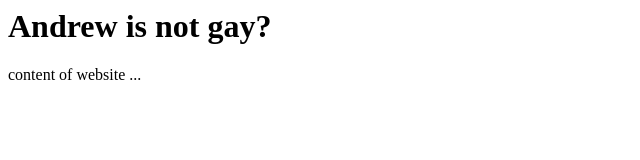
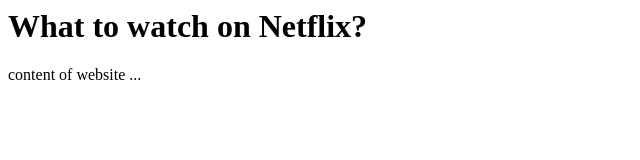
Before and after one commit to Aries9/napp, a plain HTML site: page index.html in a window 1280 px wide. Shown: the whole page, without its empty margins (0-640 px from the left). Drawn offline with Linux system fonts and the light colour scheme.

```diff
--- a/index.html
+++ b/index.html
@@ -3,7 +3,7 @@
   <title>website title</title>
  </head>
  <body>
-  <h1>Andrew is not gay?</h1>
+  <h1>What to watch on Netflix?</h1>
   content of website ...
  </body>
 </html>
```
